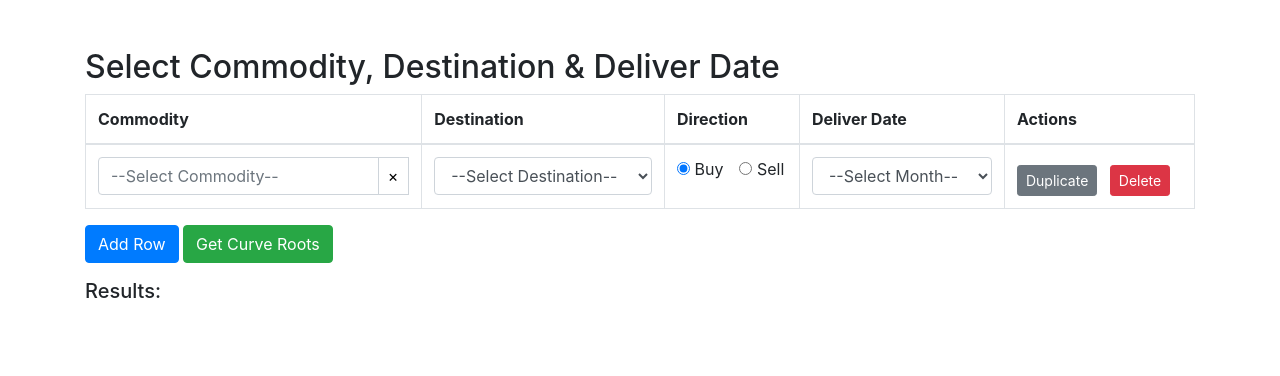
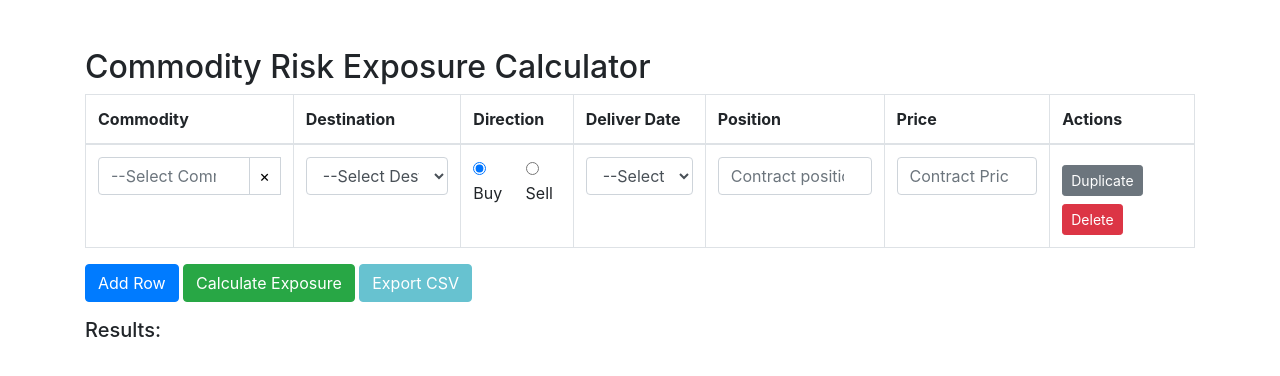
Before and after one commit to HorizonHJY/Finance_Package, a Flask app: page / in a window 1280 px wide. Shown: the top 376 px of the page. Run offline with Flask 3, Linux system fonts and the light colour scheme; some libraries are stand-ins or nearby versions.

Commit message:
update Structure

```diff
--- a/Flask/Controller/pfe_controller.py
+++ b/Flask/Controller/pfe_controller.py
@@ -1,9 +1,26 @@
-# pfe_controller.py
-from flask import render_template, request, jsonify
+from flask import Flask, jsonify, request,render_template,Response
 import pandas as pd
+from datetime import datetime, date
+from dateutil.relativedelta import relativedelta
+import math
+app = Flask(__name__)
+
+# 月份代码映射
+MONTH_CODE_MAP = {
+    "Jan": "F", "Feb": "G", "Mar": "H", "Apr": "J",
+    "May": "K", "Jun": "M", "Jul": "N", "Aug": "Q",
+    "Sep": "U", "Oct": "V", "Nov": "X", "Dec": "Z"
+}
+
+# 加载波动率数据 (这里使用模拟数据)
+# 实际应用中应从文件或数据库加载
+viya_vol = pd.DataFrame({
+    "RISK_FACTOR": ["SB_CN_F24", "SB_CN_G24", "SB_CN_H24", "WT_CN_F24"],
+    "VOLATILITY": [0.25, 0.26, 0.24, 0.30]
+})
 
 # 静态映射数据
-mapping_data = [
+curve_mapping = [
     {"commodity": "Soybean", "destination": "China", "curve_root": "SB_CN"},
     {"commodity": "Soybean", "destination": "Japan", "curve_root": "SB_JP"},
     {"commodity": "Soybean", "destination": "South Korea", "curve_root": "SB_KR"},
@@ -22,21 +39,21 @@ mapping_data = [
 ]
 
 def index():
-    all_commodities = sorted(set(row["commodity"] for row in mapping_data))
-    all_destinations = sorted(set(row["destination"] for row in mapping_data))
+    all_commodities = sorted(set(row["commodity"] for row in curve_mapping))
+    all_destinations = sorted(set(row["destination"] for row in curve_mapping))
     return render_template("PFE_front.html", commodities=all_commodities, destinations=all_destinations)
 
 def get_destinations():
     commodity = request.json.get("commodity")
     destinations = sorted(set(
-        row["destination"] for row in mapping_data if row["commodity"] == commodity
+        row["destination"] for row in curve_mapping if row["commodity"] == commodity
     ))
     return jsonify(destinations)
 
 def get_commodities():
     destination = request.json.get("destination")
     commodities = sorted(set(
-        row["commodity"] for row in mapping_data if row["destination"] == destination
+        row["commodity"] for row in curve_mapping if row["destination"] == destination
     ))
     return jsonify(commodities)
 
@@ -44,7 +61,7 @@ def get_curve_root():
     data = request.json
     commodity = data["commodity"]
     destination = data["destination"]
-    for row in mapping_data:
+    for row in curve_mapping:
         if row["commodity"] == commodity and row["destination"] == destination:
             return jsonify({"curve_root": row["curve_root"]})
     return jsonify({"curve_root": "Not Found"})
@@ -52,3 +69,70 @@ def get_curve_root():
 def get_available_months():
     months = pd.date_range("2024-01-01", "2025-12-01", freq="MS").strftime("%Y-%m").tolist()
     return jsonify(months)
+
+
+def calculate_pfe():
+    data = request.json
+    comm = data["commodity"]
+    dest = data["destination"]
+    dirc = data["direction"]
+    position = float(data["position"])
+    price = float(data["price"])
+    # 1) 获取曲线根
+    curve_root = None
+    for row in curve_mapping:
+        if row["commodity"] == comm and row["destination"] == dest:
+            curve_root = row["curve_root"]
+            break
+
+    if not curve_root:
+        return jsonify({"error": "Mapping not found"}), 404
+
+    # 2) 解析交割月
+    try:
+        tgt = datetime.strptime(data["deliver_date"] + "-01", "%Y-%m-%d")
+        mon = tgt.strftime('%b')
+        short_m = MONTH_CODE_MAP.get(mon, mon[0]) + tgt.strftime('%y')
+        risk_curve = f"{curve_root}_{short_m}"
+    except ValueError:
+        return jsonify({"error": "Invalid date format"}), 400
+
+    # 3) 获取波动率
+    vol_row = viya_vol[viya_vol['RISK_FACTOR'] == risk_curve]
+    if vol_row.empty:
+        return jsonify({"error": "Volatility data not found"}), 404
+
+    vol = vol_row.iloc[0]['VOLATILITY']
+    # 4) 计算剩余年化时间
+    eom = (tgt.replace(day=1) + relativedelta(months=1) - relativedelta(days=1))
+    eom_date = eom.date()
+    tte = max((eom_date - date.today()).days / 365.25, 0)
+
+    # 5) 计算单位风险敞口
+    buy_term = 1.645 * vol * math.sqrt(tte) - 0.5 * vol ** 2 * tte
+    sell_term = -1.645 * vol * math.sqrt(tte) - 0.5 * vol ** 2 * tte
+
+    if dirc == "Buy":
+        unit_exposure = price * (-1 + math.exp(buy_term))
+    else:  # Sell
+        unit_exposure = price * (1 - math.exp(sell_term))
+
+    # 6) 计算总风险敞口 (单位敞口 * 头寸)
+    total_exposure = unit_exposure * position
+
+    return jsonify({
+        "risk_curve": risk_curve,
+        "vol": vol,
+        "time_to_exp": round(tte, 6),
+        "exposure": round(unit_exposure, 6),
+        "total_exposure": round(total_exposure, 6)
+    })
+
+def export_csv():
+    rows = request.json  # 接收一个列表
+    df = pd.DataFrame(rows)
+    csv_str = df.to_csv(index=False)
+    return Response(
+        csv_str,
+        mimetype="text/csv",
+        headers={"Content-disposition": "attachment; filename=exposure_results.csv"})
--- a/Flask/Templates/PFE_front.html
+++ b/Flask/Templates/PFE_front.html
@@ -2,7 +2,7 @@
 <html lang="en">
 <head>
   <meta charset="UTF-8">
-  <title>Curve Root Selector</title>
+  <title>Risk Exposure Calculator</title>
   <link rel="stylesheet"
         href="https://stackpath.bootstrapcdn.com/bootstrap/4.1.0/css/bootstrap.min.css">
   <style>
@@ -17,11 +17,13 @@
     }
     .clear-btn:hover { background: #f8f9fa; }
     .input-group-append { margin-left: -1px; }
+    .result-item { margin-bottom: 10px; padding: 10px; border: 1px solid #ddd; border-radius: 5px; }
+    .exposure-value { font-weight: bold; }
   </style>
 </head>
 <body>
   <div class="container mt-5">
-    <h2>Select Commodity, Destination & Deliver Date</h2>
+    <h2>Commodity Risk Exposure Calculator</h2>
     <datalist id="commodities-list">
       {% for c in commodities %}
         <option value="{{ c }}">
@@ -36,6 +38,8 @@
             <th>Destination</th>
             <th>Direction</th>
             <th>Deliver Date</th>
+            <th>Position</th>
+            <th>Price</th>
             <th>Actions</th>
           </tr>
         </thead>
@@ -68,6 +72,14 @@
               </select>
             </td>
             <td>
+              <input type="number" name="position[]" class="form-control position-input"
+                     placeholder="Contract position" step="0.01" required />
+            </td>
+            <td>
+              <input type="number" name="price[]" class="form-control price-input"
+                     placeholder="Contract Price" step="0.01" required />
+            </td>
+            <td>
               <button type="button" class="btn btn-secondary btn-sm duplicate-row">Duplicate</button>
               <button type="button" class="btn btn-danger btn-sm delete-row">Delete</button>
             </td>
@@ -76,7 +88,8 @@
       </table>
 
       <button type="button" id="add-row-btn" class="btn btn-primary">Add Row</button>
-      <button type="button" id="fetch-btn"    class="btn btn-success">Get Curve Roots</button>
+      <button type="button" id="calculate-btn" class="btn btn-success">Calculate Exposure</button>
+      <button type="button" id="export-csv-btn" class="btn btn-info" disabled>Export CSV</button>
     </form>
 
     <div class="mt-3">
@@ -88,6 +101,9 @@
   <script src="https://code.jquery.com/jquery-3.6.0.min.js"></script>
   <script>
   $(function(){
+    // 全局变量，用于存储结果
+    let resultsArray = [];
+
     function loadAvailableMonths() {
       fetch('/get_available_months')
         .then(r => r.json())
@@ -119,6 +135,8 @@
       $clone.find('.commodity-input').val('');
       $clone.find('.destination-select').html('<option value="">--Select Destination--</option>');
       $clone.find('.deliver-month-select').val('');
+      $clone.find('.position-input').val('');
+      $clone.find('.price-input').val('');
 
       // 更新radio按钮
       $clone.find('input[type="radio"]').each(function(){
@@ -145,6 +163,8 @@
       const originalComm = $source.find('.commodity-input').val();
       const originalDest = $source.find('.destination-select').val();
       const originalDate = $source.find('.deliver-month-select').val();
+      const originalPosition = $source.find('.position-input').val();
+      const originalPrice = $source.find('.price-input').val();
       const originalDirection = $source.find('input[type="radio"]:checked').val();
 
       // 克隆行
@@ -177,6 +197,9 @@
 
       // 设置deliver date的值
       $clone.find('.deliver-month-select').val(originalDate);
+      // 设置position和price
+      $clone.find('.position-input').val(originalPosition);
+      $clone.find('.price-input').val(originalPrice);
 
       loadAvailableMonths();
     });
@@ -237,30 +260,129 @@
       });
     });
 
-    // Fetch Curve Roots
-    $('#fetch-btn').on('click', function(){
+    // 计算风险敞口
+    $('#calculate-btn').on('click', function(){
+      resultsArray = []; // 清空之前的结果
       $('#results-container').empty();
-      $('#selection-table tbody tr.selection-row').each(function(i,tr){
+      let promises = [];
+
+      $('#selection-table tbody tr.selection-row').each(function(i, tr){
         const $tr = $(tr);
         const comm = $tr.find('.commodity-input').val();
         const dest = $tr.find('.destination-select').val();
         const dir = $tr.find(`input[name="direction_${i}"]:checked`).val();
+        const date = $tr.find('.deliver-month-select').val();
+        const position = parseFloat($tr.find('.position-input').val());
+        const price = parseFloat($tr.find('.price-input').val());
 
-        if(comm && dest) {
-          fetch('/get_curve_root', {
-            method:'POST',
-            headers:{'Content-Type':'application/json'},
-            body:JSON.stringify({commodity:comm,destination:dest})
-          })
-          .then(r=>r.json())
-          .then(data=>{
-            $('#results-container').append(
-              `<p>Row ${i+1}: ${comm}-${dest} → ${data.curve_root} (${dir})</p>`
-            );
-          });
+        // 检查所有字段是否已填写
+        if(comm && dest && date && !isNaN(position) && !isNaN(price)) {
+          // 计算风险敞口
+          promises.push(
+            fetch('/calculate_pfe', {
+              method: 'POST',
+              headers: {'Content-Type': 'application/json'},
+              body: JSON.stringify({
+                commodity: comm,
+                destination: dest,
+                direction: dir,
+                deliver_date: date,
+                position: position,
+                price: price
+              })
+            })
+            .then(r => {
+              if(!r.ok) throw new Error('Calculation failed');
+              return r.json();
+            })
+            .then(data => {
+              // 计算总敞口 (单位敞口 * 头寸)
+              const totalExposure = data.exposure * position;
+
+              // 显示结果
+              const resultHtml = `
+                <div class="result-item">
+                  <h6>Row ${i+1}: ${comm} to ${dest} (${dir})</h6>
+                  <div>Risk Curve: ${data.risk_curve}</div>
+                  <div>Volatility: ${data.vol}</div>
+                  <div>Time to Expiry: ${data.time_to_exp} years</div>
+                  <div>Unit Exposure: ${data.exposure.toFixed(6)}</div>
+                  <div>Total Exposure: <span class="exposure-value">${totalExposure.toFixed(6)}</span></div>
+                </div>
+              `;
+              $('#results-container').append(resultHtml);
+
+              // 存储结果用于导出
+              resultsArray.push({
+                row: i+1,
+                commodity: comm,
+                destination: dest,
+                direction: dir,
+                deliver_date: date,
+                position: position,
+                price: price,
+                risk_curve: data.risk_curve,
+                vol: data.vol,
+                time_to_exp: data.time_to_exp,
+                unit_exposure: data.exposure,
+                total_exposure: totalExposure
+              });
+            })
+            .catch(error => {
+              console.error('Error:', error);
+              alert("Backend error: " + error.message);
+              $('#results-container').append(`
+                <div class="alert alert-danger">
+                  Row ${i+1}: Calculation failed - ${error.message}
+                </div>
+              `);
+            })
+          );
+        } else {
+          $('#results-container').append(`
+            <div class="alert alert-warning">
+              Row ${i+1}: Missing required fields
+            </div>
+          `);
         }
       });
+
+      // 等待所有请求完成
+      Promise.all(promises).then(() => {
+        // 如果有结果，则启用导出按钮
+        if(resultsArray.length > 0) {
+          $('#export-csv-btn').prop('disabled', false);
+        }
+      }).catch(error => {
+        console.error('Some calculations failed', error);
+      });
     });
+
+    // 导出CSV
+    $('#export-csv-btn').on('click', function(){
+      if(!resultsArray.length) {
+        alert("No data to export.");
+        return;
+      }
+      // 创建一个CSV字符串
+      let csvContent = "Row,Commodity,Destination,Direction,Deliver Date,Position,Price,Risk Curve,Volatility,Time to Expiry,Unit Exposure,Total Exposure\n";
+
+      resultsArray.forEach(item => {
+        csvContent += `${item.row},${item.commodity},${item.destination},${item.direction},${item.deliver_date},${item.position},${item.price},${item.risk_curve},${item.vol},${item.time_to_exp},${item.unit_exposure},${item.total_exposure}\n`;
+      });
+
+      // 创建Blob并下载
+      const blob = new Blob([csvContent], { type: 'text/csv;charset=utf-8;' });
+      const url = URL.createObjectURL(blob);
+      const a = document.createElement('a');
+      a.href = url;
+      a.download = 'risk_exposure_results.csv';
+      document.body.appendChild(a);
+      a.click();
+      a.remove();
+      URL.revokeObjectURL(url);
+    });
+
   });
   </script>
 </body>
--- a/Flask/app.py
+++ b/Flask/app.py
@@ -12,6 +12,9 @@ app.add_url_rule('/get_destinations', view_func=controller.get_destinations, met
 app.add_url_rule('/get_commodities', view_func=controller.get_commodities, methods=['POST'])
 app.add_url_rule('/get_curve_root', view_func=controller.get_curve_root, methods=['POST'])
 app.add_url_rule('/get_available_months', view_func=controller.get_available_months, methods=['GET'])
-
+app.add_url_rule('/calculate_pfe', view_func=controller.calculate_pfe, methods=['POST'])
+app.add_url_rule('/export_csv',    view_func=controller.export_csv,    methods=['POST'])
 if __name__ == "__main__":
     app.run(debug=True)
+    print("Available routes:")
+    print(app.url_map)
```
Also changed, not shown: Projects/PJO/potfu.py (added, +77 -0 lines), Projects/PJO/common.py (added).
